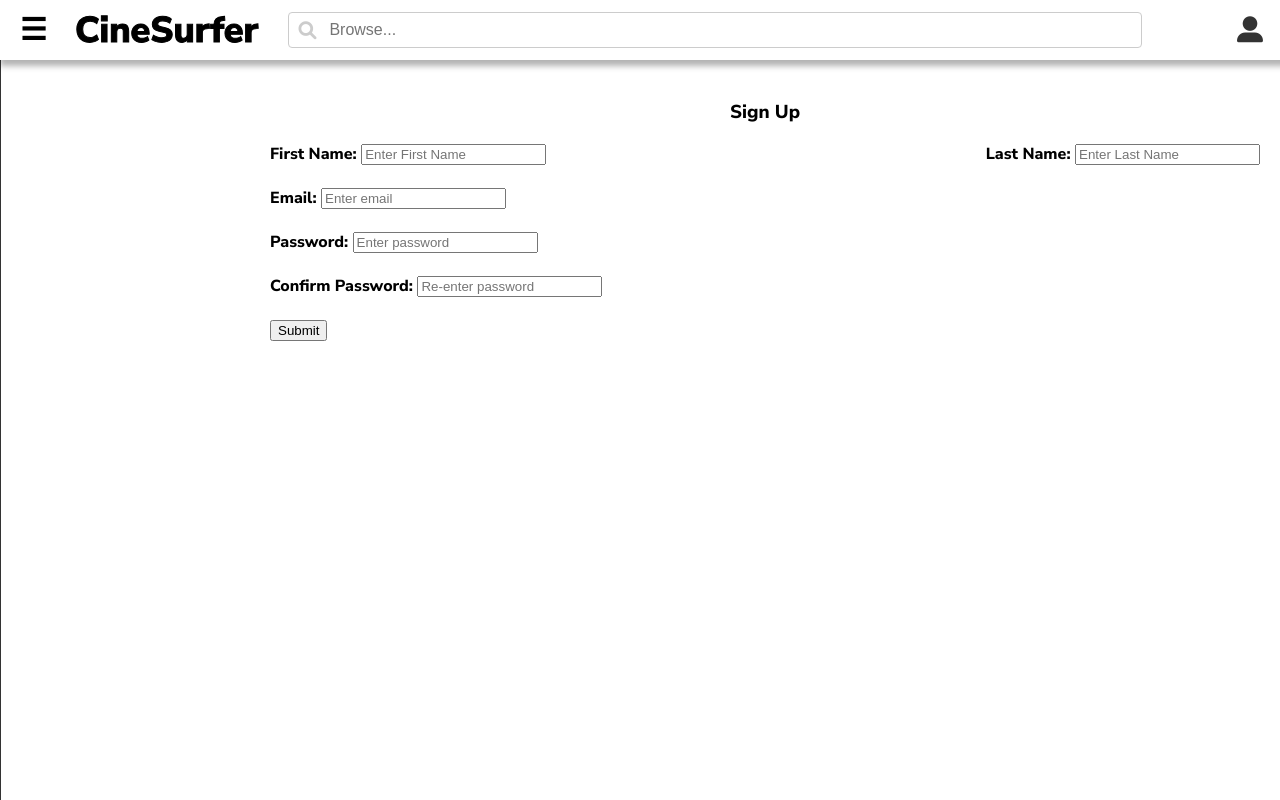
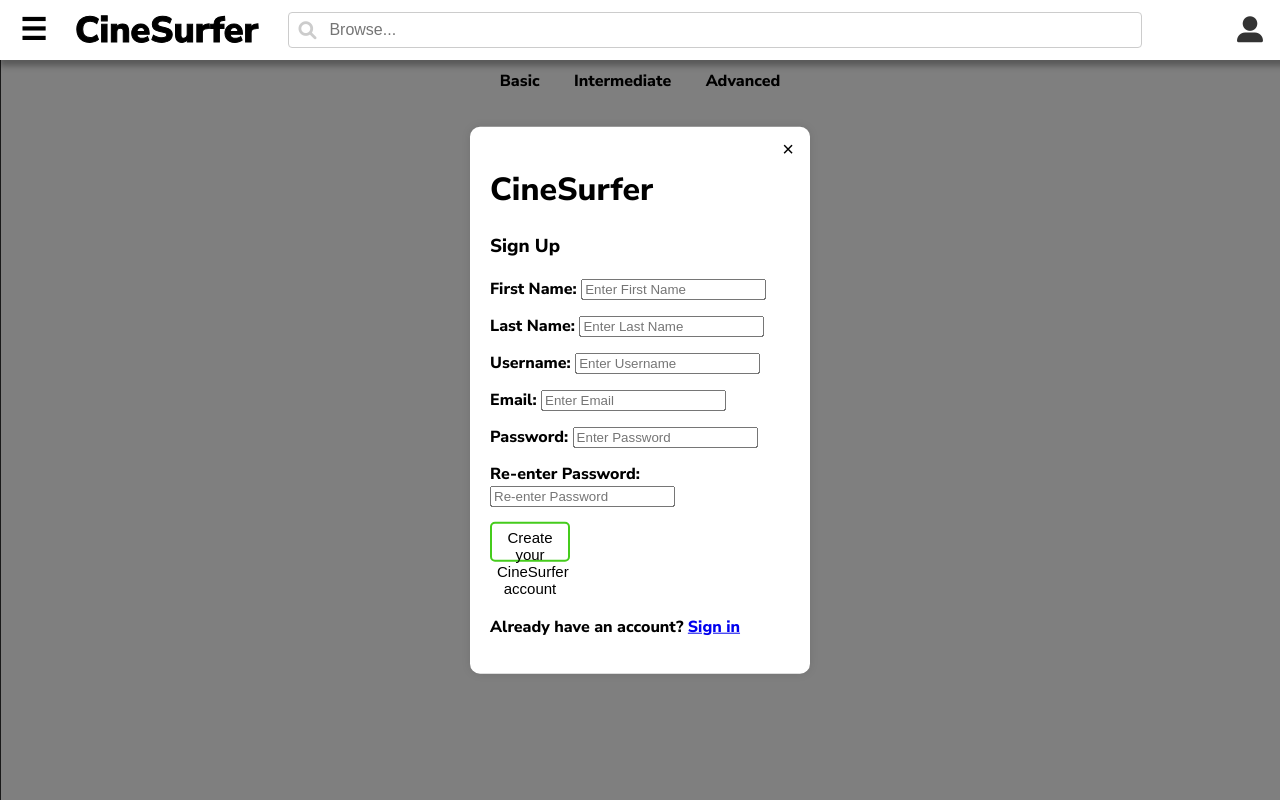
Before and after one commit to WillieChng/IMDB_Dashboard, a Flask app: page /signup in a window 1280 px wide. Run offline with Flask 3, Linux system fonts and the light colour scheme.

Commit message:
Added category in base, updated homepage & signup

```diff
--- a/Website/static/style.css
+++ b/Website/static/style.css
@@ -5,6 +5,7 @@
     display: flex;
     flex-direction: column; /* Ensure header is at the top */
     transition: opacity 0.5s ease-in-out;
+    overflow-x: hidden; /* Prevent horizontal scrolling */
 }
 
 body.fade-out {
@@ -15,13 +16,13 @@
     width: 100%;
     height: 60px; /* Adjust the height as needed */
     background-color: white; /* Change background color to white */
-    position: fixed; /* Fix the bar at the top */
     top: 0;
     left: 0;
-    z-index: 1000; /* Ensure it is above other elements */
     display: flex;
     align-items: center;
     padding: 0 20px;
+    position: relative;
+    z-index: 2;
     box-shadow: 0 6px 6px rgba(0, 0, 0, 0.3); /* Add a dark shadow beneath the header */
 }
 
@@ -130,6 +131,28 @@
     display: block;
 }
 
+.categories {
+    padding: 10px;
+    text-align: center;
+    position: relative;
+    z-index: 1;
+}
+
+.category-links a {
+    margin: 0 15px;
+    text-decoration: none;
+    font-weight: bold;
+    color: black;
+    border-bottom: 2px solid transparent; /* Add transparent border */
+    padding-bottom: 5px; /* Adjust padding to match border position */
+}
+
+.category-links a:hover,
+.category-links a.active {
+    border-bottom: 3px solid black; /* Show border on hover and active */
+    color: black;
+}
+
 #side-panel {
     overflow-x: hidden;
     background-color: white;
@@ -143,6 +166,7 @@
     left: -200px; /* Initially hide the side panel */
     transition: left 0.3s; /* Smooth transition */
     border-right: 1px solid #333; /* Add a vertical line on the right side */
+    z-index: 1; /* Ensure the side panel is above the content */
 }
 
 #side-panel .nav-links {
@@ -179,10 +203,9 @@
 }
 
 .main-content {
-    margin-left: 250px; /* Same width as the side panel */
+    margin-left: 100px; /* Same width as the side panel */
     padding: 20px;
     flex-grow: 1;
-    margin-top: 60px;
 }
 
 .logout-container {
@@ -207,39 +230,147 @@
 
 .center-container {
     text-align: center; /* Center the text */
+    position: relative;
 }
 
 .center-container h1 {
     font-family: 'Poppins', sans-serif;
-    font-size: 48px;
+    font-size: 31px;
     font-weight: 800; /* Set font weight to regular */
-    margin: 0; /* Remove default margin */
+    margin: 0px; /* Remove default margin */
     line-height: 1.5; /* Adjust line height for spacing */
 }
 
 .center-container h2 {
     font-family: 'Poppins', sans-serif;
-    font-size: 100px;
+    font-size: 50px;
     font-weight: 800; /* Set font weight to regular */
-    margin: 0; /* Remove default margin */
-    line-height: 1.5; /* Adjust line height for spacing */
-    padding: 10px 20px; /* Some padding */
+    margin: 0px; /* Remove default margin */
+    line-height: 1.5; /* Adjust line height fo r spacing */
     cursor: pointer;
     color: #02d2ba; /* Purple by default*/
     display: inline-block; /* Reduce hitbox to text size */
+    position: relative;
+    top: -60px;
+    left: 30px;
 }
 
 .center-container h2:hover {
     color: #e38fed; /* Pink on hover */
 }
 
-.center-container p {
+.explore-description {
     font-family: 'Poppins', sans-serif;
-    font-size: 36px;
+    font-size: 30px;
     font-weight: 400; /* Set font weight to regular */
-    margin: 0; /* Remove default margin */
-    line-height: 1.5; /* Adjust line height for spacing */
+    margin: 0 auto; /* Remove default margin */
+    line-height: 1.4; /* Adjust line height for spacing */
+    padding: 0px; /* Some padding */
+    width: 50%;
 }
+
+/* homepage */
+img.image-1 {
+    width: 150px; /* Adjust the width as needed */
+    height: auto; /* Maintain aspect ratio */
+    float: left;
+    left: 30px;
+    position: relative;
+    top: 0;
+}
+
+.image-2 {
+    width: 140px; /* Adjust the width as needed */
+    height: auto; /* Maintain aspect ratio */
+    float: left;
+    left: 140px;
+    position: relative;
+    top: -20px;
+}
+
+.image-3 {
+    width: 120px; /* Adjust the width as needed */
+    height: auto; /* Maintain aspect ratio */
+    float: left;
+    position: relative;
+    top: 140px;
+    left: -150px;
+}
+
+.image-4 {
+    width: 130px; /* Adjust the width as needed */
+    height: auto; /* Maintain aspect ratio */
+    bottom: 20px;
+    float: middle;
+    position: relative;
+    top: 140px;
+    left: -200px;
+}
+
+.image-5 {
+    width: 120px; /* Adjust the width as needed */
+    height: auto; /* Maintain aspect ratio */
+    float: right;
+    margin-top: -100px; /* Adjust to align beside the explore button */
+    margin-right: 100px; /* Adjust to align beside the explore button */
+}
+
+.image-6 {
+    width: 140px; /* Adjust the width as needed */
+    height: auto; /* Maintain aspect ratio */
+    float: right;
+    margin-top: -40px;
+    margin-right: 180px;
+    clear: right;
+}
+
+/*end of homepage */
+
+/* signup */
+#overlay {
+    position: fixed;
+    top: 0;
+    left: 0;
+    width: 100%;
+    height: 100%;
+    background: rgba(0, 0, 0, 0.5);
+    z-index: 1;
+}
+
+#popup {
+    position: fixed;
+    top: 50%;
+    left: 50%;
+    transform: translate(-50%, -50%);
+    background: white;
+    padding: 20px;
+    z-index: 2;
+    width: 300px;
+    box-shadow: 0 0 10px rgba(0, 0, 0, 0.1);
+    border-radius: 10px;
+
+}
+
+.form-group {
+    margin-bottom: 15px;
+}
+
+.close-btn {
+    position: absolute;
+    top: 10px;
+    right: 10px;
+    background: none;
+    border: none;
+    font-size: 20px;
+    cursor: pointer;
+}
+
+.grayed-out {
+    opacity: 0.5;
+    pointer-events: none;
+}
+
+/* end of signup */
 
 /*profile */
 
@@ -340,9 +471,13 @@
     position: relative;
 }
 
+.btn:hover {
+    cursor: pointer;
+    background-color: #e1dbdb;
+}
+
 .upload-btn {
     padding: 10px;
-    cursor: pointer;
     border: 2px solid transparent; /* Default border */
     background-color: transparent;
     border-radius: 5px; /* Optional: Add rounded corners */
@@ -362,7 +497,6 @@
 
 .delete-btn {
     padding: 10px;
-    cursor: pointer;
     border: 2px solid transparent; /* Default border */
     background-color: transparent;
     border-radius: 5px; /* Optional: Add rounded corners */
@@ -370,7 +504,6 @@
     height: 40px;
     font-size: 15px;
     border-color: #dc3545; /* Red border for delete button */
-
 }
 
 
@@ -443,4 +576,19 @@
     margin-bottom: 10px;
 }
 
+.text-right {
+    text-align: right;
+}
+
+.btn-primary {
+    padding: 5px;
+    border: 2px solid transparent; /* Default border */
+    background-color: transparent;
+    border-radius: 5px; /* Optional: Add rounded corners */
+    width: 80px;
+    height: 40px;
+    font-size: 15px;
+    border-color: rgb(69, 204, 28);
+}
+
 /*end of profile*/
--- a/Website/templates/base.html
+++ b/Website/templates/base.html
@@ -13,7 +13,9 @@
         <div class="hamburger-menu" id="hamburger-menu">
             &#9776; <!-- Unicode character for the hamburger icon -->
         </div>
-        <span class="brand-name">CineSurfer</span>
+        <span class="brand-name">
+            <a href="./" class="brand" >CineSurfer</a>
+        </span>
         <div class="search-container">
             <i class="fas fa-search search-icon"></i>
             <input type="text" class="search-bar" placeholder="Browse...">
@@ -21,15 +23,30 @@
         <div class="user-icon-container">
             <i class="fas fa-user-alt"></i>
             <div class="dropdown-menu">
-                <a href="profile.html">Profile</a>
-                <a href="settings.html">Settings</a>
-                <a href="#logout">Logout</a>
+                {% if current_user.is_authenticated %}
+                    <a href="profile.html">Profile</a>
+                    <a href="settings.html">Settings</a>
+                    <a href="{{ url_for('auth.logout') }}">Logout</a>
+                {% else %}
+                    <a href="{{ url_for('auth.login') }}">Sign In</a>
+                    <a href="{{ url_for('auth.sign_up') }}">Sign Up</a>
+                {% endif %}
             </div>
         </div>
     </header>
+    {% if request.path not in ['/settings.html', '/profile.html'] %}
+    <section class="categories">
+        <div class="category-links">
+            <a href="basic.html">Basic</a>
+            <a href="intermediate.html">Intermediate</a>
+            <a href="advanced.html">Advanced</a>
+        </div>
+    </section>
+    {% endif %}
+
     <nav id="side-panel">
         <div class="nav-links">
-            <a href="basic.html"><i class="fas fa-home"></i> HomePage</a>
+            <a href="./"><i class="fas fa-home"></i> HomePage</a>
             <a href="favourites.html"><i class="fas fa-star"></i> Favourites</a>
             <a href="settings.html"><i class="fas fa-cog"></i> Settings</a>
         </div>
--- a/Website/templates/signup.html
+++ b/Website/templates/signup.html
@@ -1,62 +1,39 @@
 {% extends "base.html" %}
 {% block title %} Sign Up {% endblock %}
 {% block content%}
+<div id="overlay"></div>
+<div id="popup">
+    <button id="closePopup" class="close-btn">&times;</button>
+    <h1>CineSurfer</h1>
+    <h3>Sign Up</h3>
     <form method="POST">
-    <h3 align="center">Sign Up </h3>
-    <div class="form-group" style="float:left;">
+        <div class="form-group">
             <label for="firstName">First Name:</label>
-        <input
-            type="text"
-            class="form-control"
-            id="firstName"
-            name="firstName"
-            placeholder="Enter First Name"
-        />
+            <input type="text" class="form-control" id="firstName" name="firstName" placeholder="Enter First Name" />
         </div>
-    <div class="form-group" style="float:right;">
+        <div class="form-group">
             <label for="lastName">Last Name:</label>
-        <input
-        type="text"
-        class="form-control"
-        id="lastName"
-        name="lastName"
-        placeholder="Enter Last Name"
-    />
+            <input type="text" class="form-control" id="lastName" name="lastName" placeholder="Enter Last Name" />
         </div>
-    <div style="clear:both;">&nbsp;</div>
+        <div class="form-group">
+            <label for="username">Username:</label>
+            <input type="text" class="form-control" id="username" name="username" placeholder="Enter Username" />
+        </div>
         <div class="form-group">
             <label for="email">Email:</label>
-        <input
-        type="email"
-        class="form-control"
-        id="email"
-        name="email"
-        placeholder="Enter email"
-    />
+            <input type="email" class="form-control" id="email" name="email" placeholder="Enter Email" />
         </div>
-    <div style="clear:both;">&nbsp;</div>
         <div class="form-group">
-        <label for="password1">Password:</label>
-        <input
-        type="password"
-        class="form-control"
-        id="password1"
-        name="password1"
-        placeholder="Enter password"
-    />
+            <label for="password">Password:</label>
+            <input type="password" class="form-control" id="password" name="password" placeholder="Enter Password" />
+            <small id="passwordHelp" class="form-text text-muted" style="display:none;">*Must have more than 7 characters</small>
         </div>
-    <div style="clear:both;">&nbsp;</div>
         <div class="form-group">
-        <label for="password2">Confirm Password:</label>
-        <input
-        type="password"
-        class="form-control"
-        id="password2"
-        name="password2"
-        placeholder="Re-enter password"
-    />
+            <label for="rePassword">Re-enter Password:</label>
+            <input type="password" class="form-control" id="rePassword" name="rePassword" placeholder="Re-enter Password" />
         </div>
-    <br />
-    <button type="submit" class="btn btn-primary">Submit</button>
+        <button type="submit" class="btn btn-primary">Create your CineSurfer account</button>
+        <p>Already have an account? <a href="/signin">Sign in</a></p>
     </form>
+</div>
 {% endblock %}
--- a/Website/views.py
+++ b/Website/views.py
@@ -1,13 +1,16 @@
-from flask import Blueprint, render_template
+from flask import Blueprint, render_template, request, flash, redirect, url_for
+from flask_login import current_user, login_user, logout_user, login_required
+from werkzeug.security import generate_password_hash, check_password_hash
+from .models import User
+from . import db
 
-views = Blueprint('views', __name__) #define blueprint
+views = Blueprint('views', __name__)  # Define blueprint
 
 @views.route('/testing.html')
 def testing():
-    #pass html page and variables with values
     return render_template("testing.html", text="Hi, my name is", user="ALi", boolean=True)
 
-@views.route('/') #root function
+@views.route('/')  # Root function
 def base():
     return render_template("homepage.html")
 
@@ -24,7 +27,7 @@
     return render_template("advanced.html")
 
 @views.route('/favourites.html')
-def favourtie_page():
+def favourite_page():
     return render_template("favourites.html")
 
 @views.route('/settings.html')
@@ -34,3 +37,52 @@
 @views.route('/profile.html')
 def profile_page():
     return render_template("profile.html")
+
+@views.route('/login', methods=['GET', 'POST'])
+def login():
+    if request.method == 'POST':
+        email = request.form.get('email')
+        password = request.form.get('password')
+        user = User.query.filter_by(email=email).first()
+        if user and check_password_hash(user.password, password):
+            login_user(user)
+            flash('Logged in successfully!', category='success')
+            return redirect(url_for('views.base'))
+        else:
+            flash('Login failed. Check your email and password.', category='error')
+    return render_template("login.html")
+
+@views.route('/signup', methods=['GET', 'POST'])
+def sign_up():
+    if request.method == 'POST':
+        firstName = request.form.get('firstName')
+        lastName = request.form.get('lastName')
+        email = request.form.get('email')
+        password1 = request.form.get('password1')
+        password2 = request.form.get('password2')
+
+        if len(email) < 4:
+            flash('Insufficient characters for email', category='error')
+        elif '@' not in email:
+            flash('Email must contain an alias \'@\'', category='error')
+        elif len(firstName) < 2:
+            flash('First name must contain more than 1 character', category='error')
+        elif len(lastName) < 2:
+            flash('Last name must contain more than 1 character', category='error')
+        elif len(password1) < 7:
+            flash('Password must be at least 7 characters', category='error')
+        elif password1 != password2:
+            flash('Re-entered password does not match', category='error')
+        else:
+            new_user = User(first_name=firstName, last_name=lastName, email=email, password=generate_password_hash(password1, method='sha256'))
+            db.session.add(new_user)
+            db.session.commit()
+            flash('Your account is created!', category='success')
+            return redirect(url_for('views.login'))
+    return render_template("signup.html")
+
+@views.route('/logout')
+@login_required
+def logout():
+    logout_user()
+    return redirect(url_for('views.login'))
```
Also changed, not shown: Website/__init__.py (+12 -0 lines), Website/static/script.js (+84 -7 lines), Website/templates/homepage.html (+12 -6 lines), Website/templates/profile.html (+13 -6 lines), Website/static/img/analytic-graph.png (renamed from FrontEnd/img/analytic-graph.png), Website/static/img/bar-chart.png (renamed from FrontEnd/img/bar-chart.png), Website/static/img/candlestick-chart.png (renamed from FrontEnd/img/candlestick-chart.png), Website/static/img/line-chart.png (renamed from FrontEnd/img/line-chart.png), Website/static/img/organization-chart.png (renamed from FrontEnd/img/organization-chart.png), Website/static/img/pie-chart.png (renamed from FrontEnd/img/pie-chart.png). Lines whose indentation alone changed are shown as unchanged.
